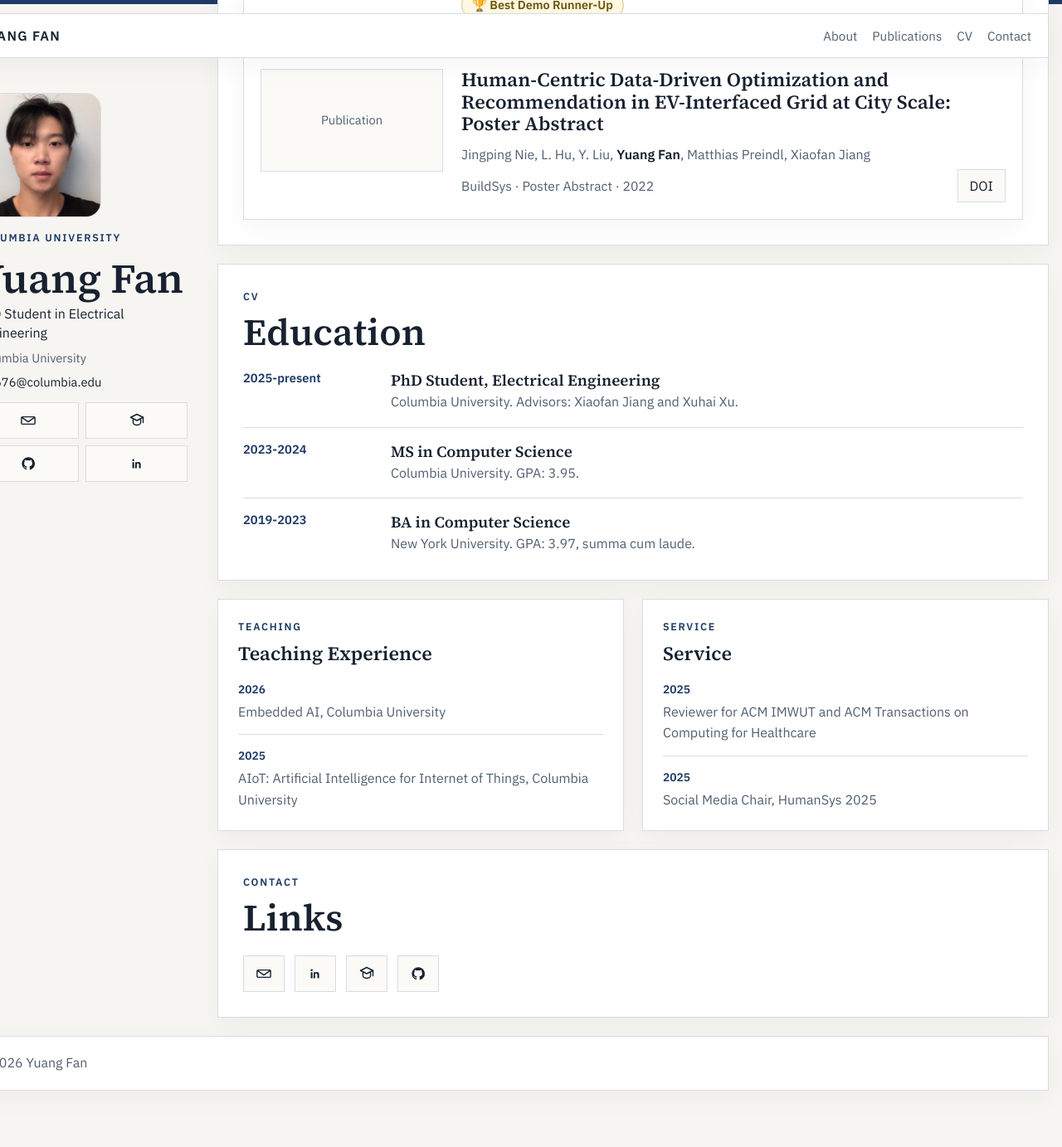
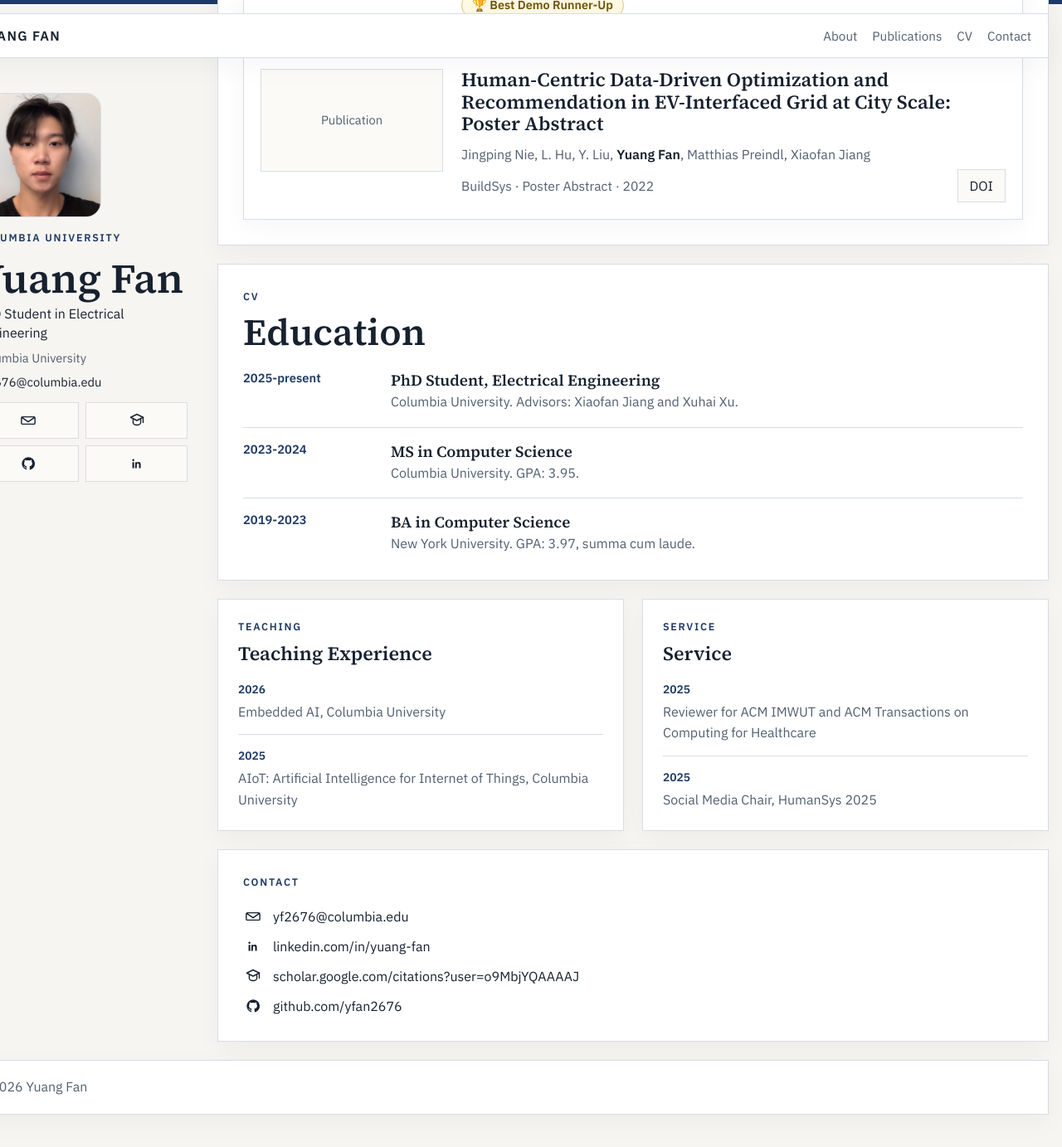
Before and after one commit to yfan2676/yfan2676.github.io, a Jekyll site: the page built from index.html, in a window 1280 px wide and 1400 px high, scrolled down 2845 px. Shown: the top 1383 px of the window at 83% size. Built offline with Jekyll 4.4.1, drawn with Linux system fonts in a browser that asks for light colours.

Commit message:
Add CV download and simplify contacts

```diff
--- a/index.html
+++ b/index.html
@@ -26,7 +26,12 @@ layout: null
         <nav class="site-nav" aria-label="Primary">
           <a href="#about">About</a>
           <a href="#publications">Publications</a>
-          <a href="#trajectory">CV</a>
+          <a
+            href="{{ '/documents/Yuang_Fan_CV_0226.pdf' | relative_url }}"
+            download="Yuang_Fan_CV_0226.pdf"
+          >
+            CV
+          </a>
           <a href="#contact">Contact</a>
         </nav>
       </header>
@@ -298,16 +303,16 @@ layout: null
         <section class="section reveal" id="contact">
           <div class="section-heading">
             <p class="eyebrow">Contact</p>
-            <h2>Links</h2>
           </div>
           <div class="contact-list">
             <a
-              class="icon-link"
+              class="contact-item"
               href="mailto:yf2676@columbia.edu"
               aria-label="Email Yuang Fan"
               title="Email"
             >
-              <svg viewBox="0 0 24 24" aria-hidden="true">
+              <span class="contact-icon" aria-hidden="true">
+                <svg viewBox="0 0 24 24">
                   <path
                     d="M3.75 6.75h16.5a1.5 1.5 0 0 1 1.5 1.5v7.5a1.5 1.5 0 0 1-1.5 1.5H3.75a1.5 1.5 0 0 1-1.5-1.5v-7.5a1.5 1.5 0 0 1 1.5-1.5Zm0 1.5 8.25 5.625 8.25-5.625"
                     fill="none"
@@ -317,33 +322,37 @@ layout: null
                     stroke-width="1.7"
                   />
                 </svg>
-              <span class="sr-only">Email</span>
+              </span>
+              <span class="contact-text">yf2676@columbia.edu</span>
             </a>
             <a
-              class="icon-link"
+              class="contact-item"
               href="https://www.linkedin.com/in/yuang-fan/"
               target="_blank"
               rel="noreferrer"
               aria-label="LinkedIn profile"
               title="LinkedIn"
             >
-              <svg viewBox="0 0 24 24" aria-hidden="true">
+              <span class="contact-icon" aria-hidden="true">
+                <svg viewBox="0 0 24 24">
                   <path
                     d="M6.75 8.25a1.5 1.5 0 1 0 0-3 1.5 1.5 0 0 0 0 3ZM5.5 9.75h2.5v8.75H5.5zm4.25 0h2.4v1.2h.03c.33-.63 1.14-1.29 2.35-1.29 2.52 0 2.99 1.66 2.99 3.81v5.03h-2.5v-4.46c0-1.06-.02-2.43-1.48-2.43-1.49 0-1.72 1.16-1.72 2.35v4.54h-2.5z"
                     fill="currentColor"
                   />
                 </svg>
-              <span class="sr-only">LinkedIn</span>
+              </span>
+              <span class="contact-text">linkedin.com/in/yuang-fan</span>
             </a>
             <a
-              class="icon-link"
+              class="contact-item"
               href="https://scholar.google.com/citations?user=o9MbjYQAAAAJ&hl=en"
               target="_blank"
               rel="noreferrer"
               aria-label="Google Scholar profile"
               title="Google Scholar"
             >
-              <svg viewBox="0 0 24 24" aria-hidden="true">
+              <span class="contact-icon" aria-hidden="true">
+                <svg viewBox="0 0 24 24">
                   <path
                     d="m12 3 9 4.5-9 4.5L3 7.5 12 3Zm-5.5 7.8V15c0 1.9 2.6 3.5 5.5 3.5s5.5-1.6 5.5-3.5v-4.2"
                     fill="none"
@@ -360,23 +369,26 @@ layout: null
                     stroke-width="1.7"
                   />
                 </svg>
-              <span class="sr-only">Google Scholar</span>
+              </span>
+              <span class="contact-text">scholar.google.com/citations?user=o9MbjYQAAAAJ</span>
             </a>
             <a
-              class="icon-link"
+              class="contact-item"
               href="https://github.com/yfan2676"
               target="_blank"
               rel="noreferrer"
               aria-label="GitHub profile"
               title="GitHub"
             >
-              <svg viewBox="0 0 24 24" aria-hidden="true">
+              <span class="contact-icon" aria-hidden="true">
+                <svg viewBox="0 0 24 24">
                   <path
                     d="M12 2.75a9.25 9.25 0 0 0-2.93 18.02c.46.09.63-.2.63-.44l-.01-1.72c-2.57.56-3.11-1.09-3.11-1.09-.42-1.06-1.02-1.34-1.02-1.34-.84-.58.06-.57.06-.57.93.07 1.41.95 1.41.95.82 1.41 2.16 1 2.69.77.08-.6.32-1 .58-1.23-2.05-.23-4.2-1.03-4.2-4.59 0-1.01.36-1.83.95-2.48-.1-.23-.41-1.16.09-2.42 0 0 .77-.25 2.53.95a8.78 8.78 0 0 1 4.6 0c1.76-1.2 2.53-.95 2.53-.95.5 1.26.19 2.19.1 2.42.59.65.95 1.47.95 2.48 0 3.57-2.16 4.35-4.22 4.58.33.29.62.87.62 1.76l-.01 2.61c0 .25.17.54.64.44A9.25 9.25 0 0 0 12 2.75Z"
                     fill="currentColor"
                   />
                 </svg>
-              <span class="sr-only">GitHub</span>
+              </span>
+              <span class="contact-text">github.com/yfan2676</span>
             </a>
           </div>
         </section>
--- a/styles.css
+++ b/styles.css
@@ -85,8 +85,7 @@ code {
 .brand,
 .site-nav a,
 .link-row a,
-.publication-links a,
-.contact-list a {
+.publication-links a {
   text-decoration: none;
 }
 
@@ -208,8 +207,7 @@ h3 {
 }
 
 .link-row a,
-.publication-links a,
-.contact-list a {
+.publication-links a {
   display: inline-flex;
   align-items: center;
   justify-content: center;
@@ -222,7 +220,6 @@ h3 {
 
 .link-row a:hover,
 .publication-links a:hover,
-.contact-list a:hover,
 .site-nav a:hover {
   border-color: var(--accent);
   color: var(--accent);
@@ -495,9 +492,43 @@ h3 {
 }
 
 .contact-list {
-  display: flex;
-  flex-wrap: wrap;
+  display: grid;
   gap: 12px;
+}
+
+.contact-item {
+  display: grid;
+  grid-template-columns: 24px minmax(0, 1fr);
+  align-items: center;
+  gap: 12px;
+  padding: 0;
+  border: 0;
+  background: transparent;
+  text-decoration: none;
+}
+
+.contact-item:hover {
+  color: var(--accent);
+}
+
+.contact-icon {
+  display: inline-flex;
+  align-items: center;
+  justify-content: center;
+  width: 24px;
+  height: 24px;
+}
+
+.contact-icon svg {
+  width: 20px;
+  height: 20px;
+  flex: 0 0 auto;
+}
+
+.contact-text {
+  color: var(--text);
+  line-height: 1.5;
+  word-break: break-word;
 }
 
 .icon-link {
```
Also changed, not shown: 1 other file. Lines whose indentation alone changed are shown as unchanged.
